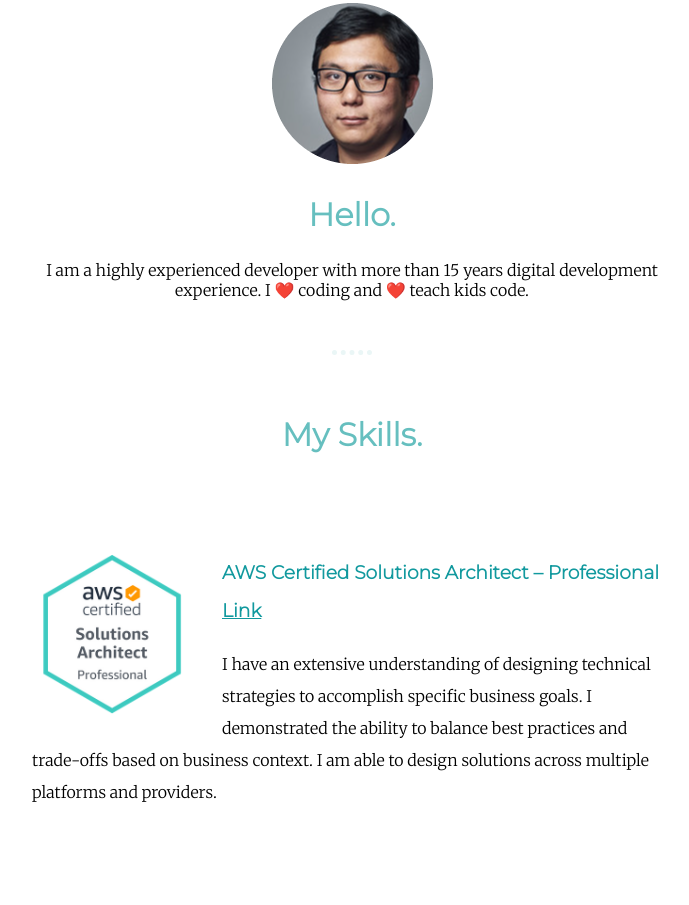
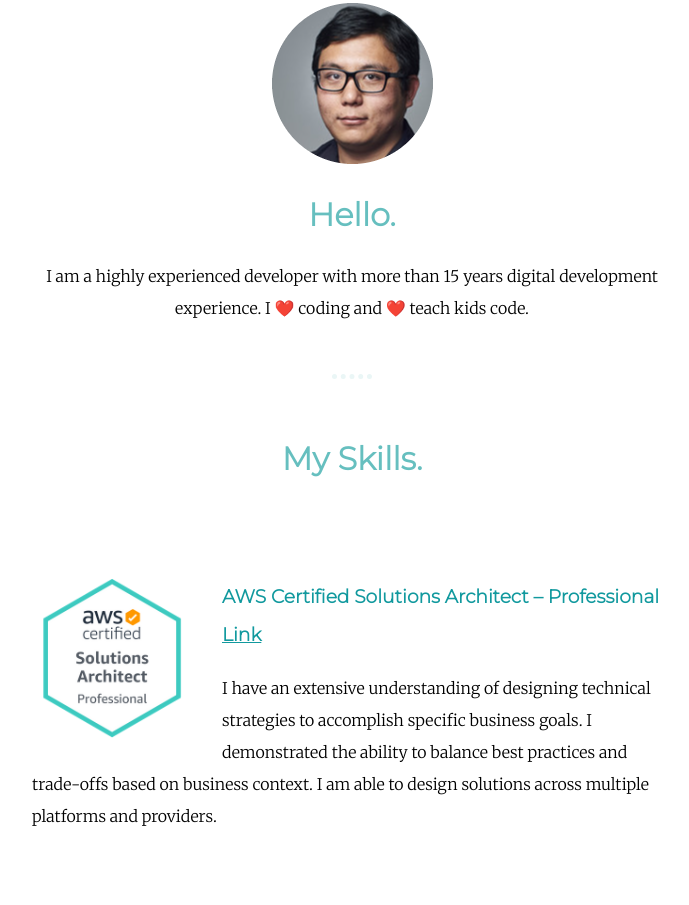
Before and after one commit to ache3l/about, a website: page index.html in a window 1280 px wide. Shown: the part 782-1687 px from the top of the page, without its empty margins (288-977 px from the left). Drawn offline with Linux system fonts and the light colour scheme.

Commit message:
add line height for p tag

```diff
--- a/css/styles.css
+++ b/css/styles.css
@@ -3,7 +3,9 @@ body {
     text-align: center;
     font-family: 'Merriweather', serif;
 }
-
+p {
+    line-height: 2;
+}
 h1 {
     color: #66BFBF;
     font-size: 5.625rem;
```
